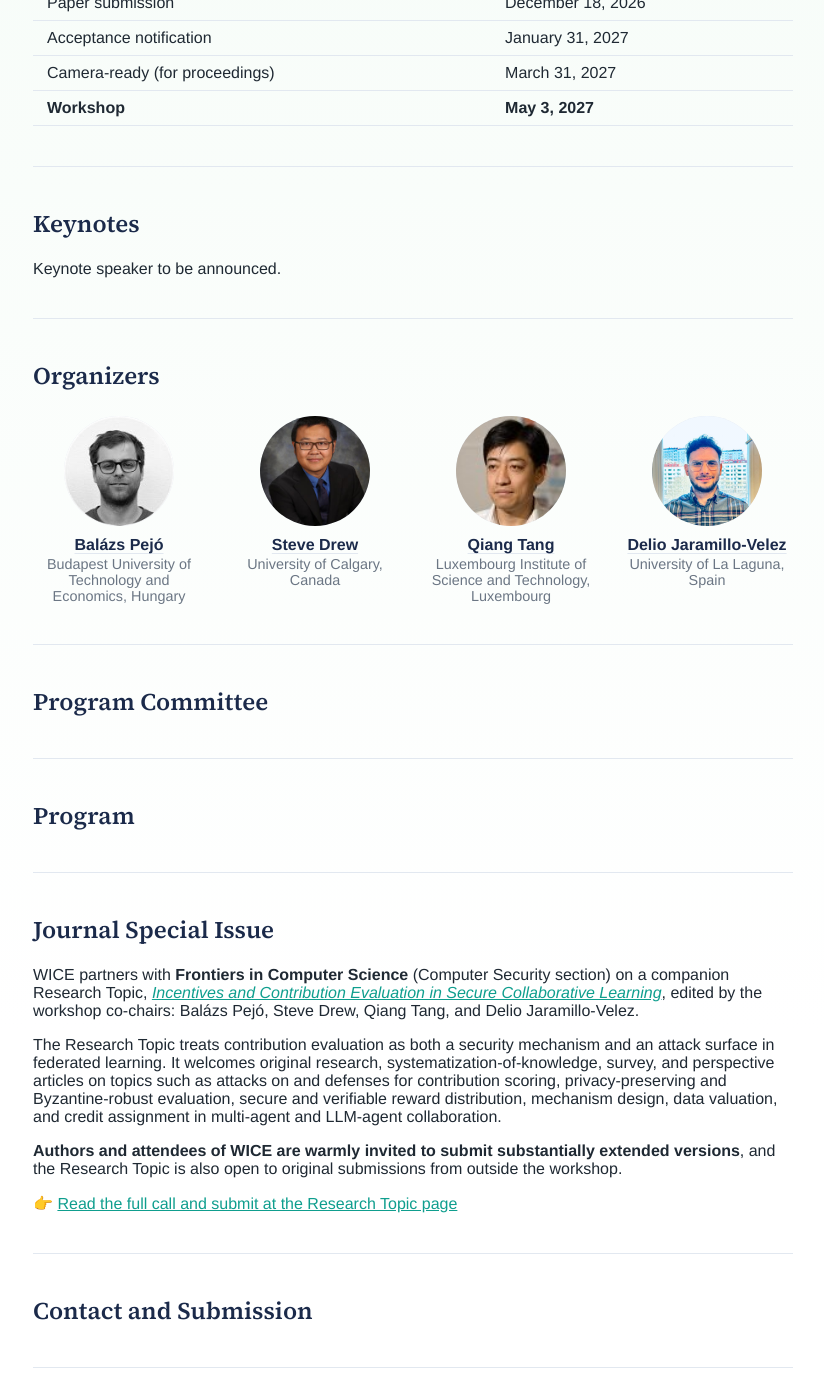
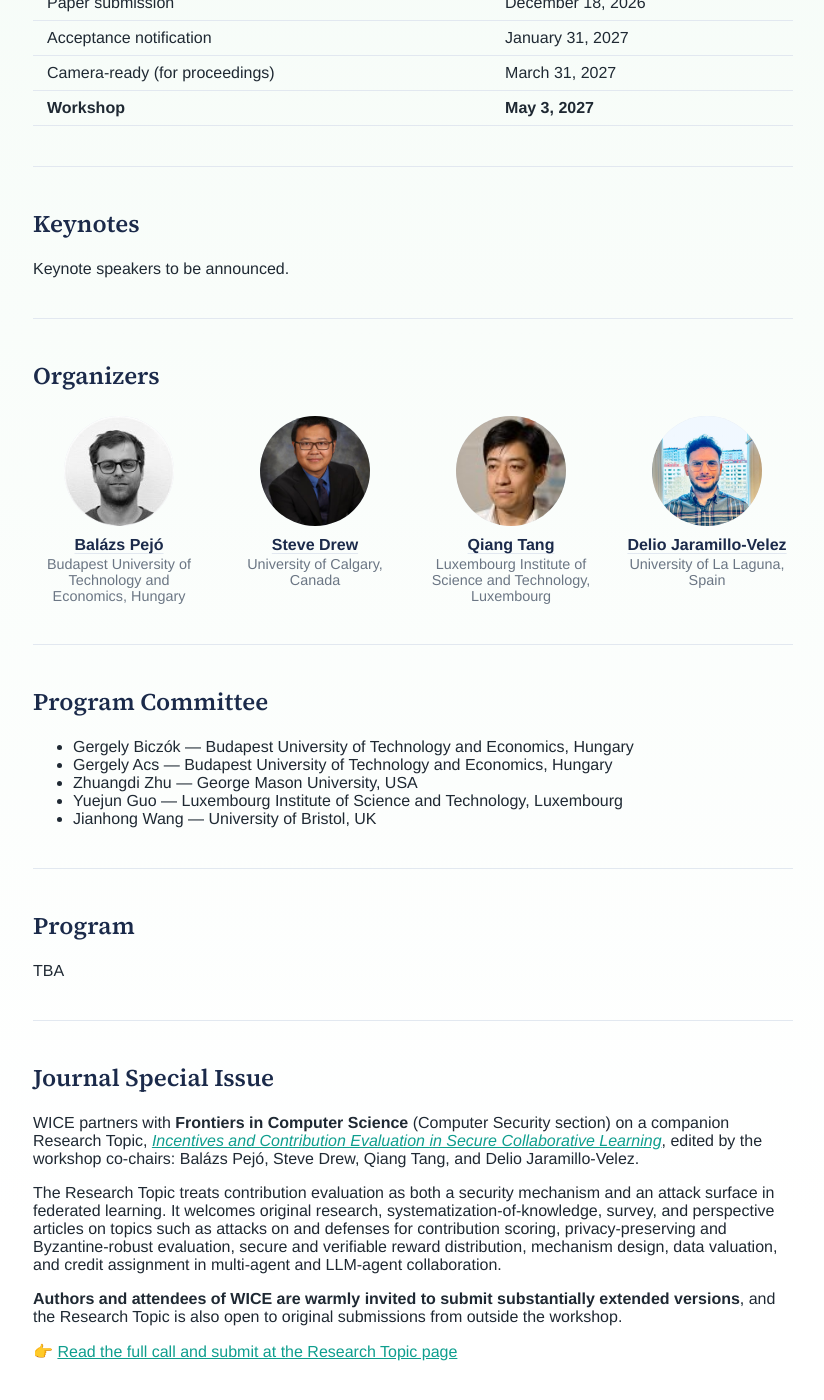
Before and after one commit to WICE-SaTML/WICE-SaTML.github.io, a Jekyll site: the page built from index.md, in a window 1280 px wide and 1400 px high, scrolled down 2327 px. Shown: the whole window, without its empty margins (227-1051 px from the left). Built offline with Jekyll 4.4.1, drawn with Linux system fonts in a browser that asks for light colours; a script that is not in the unit is left out; some of the changed text lies outside the part shown.

Commit message:
Update index.md

```diff
--- a/index.md
+++ b/index.md
@@ -97,7 +97,7 @@ All deadlines are 11:59 PM AoE (Anywhere on Earth).
 
 ## Keynotes
 
-Keynote speaker to be announced.
+Keynote speakers to be announced.
 
 ---
 
@@ -129,11 +129,20 @@ Keynote speaker to be announced.
 
 ---
 
-# Program Committee
-
+## Program Committee
+<ul>
+  <li>Gergely Biczók — Budapest University of Technology and Economics, Hungary</li>
+  <li>Gergely Acs — Budapest University of Technology and Economics, Hungary</li>
+  <li>Zhuangdi Zhu — George Mason University, USA</li>
+  <li>Yuejun Guo — Luxembourg Institute of Science and Technology, Luxembourg</li>
+  <!--<li>Camilla Hollanti — Aalto University, Finland</li>-->
+  <li>Jianhong Wang — University of Bristol, UK</li>
+</ul>
 ---
 
-# Program
+## Program
+
+TBA
 
 ---
 
@@ -151,6 +160,10 @@ The Research Topic treats contribution evaluation as both a security mechanism a
 
 ---
 
-# Contact and Submission
+## Contact and Submission
+
+**Contact:** pejo@crysys.hu
+
+**Submission site:** TBA
 
 ---
```
